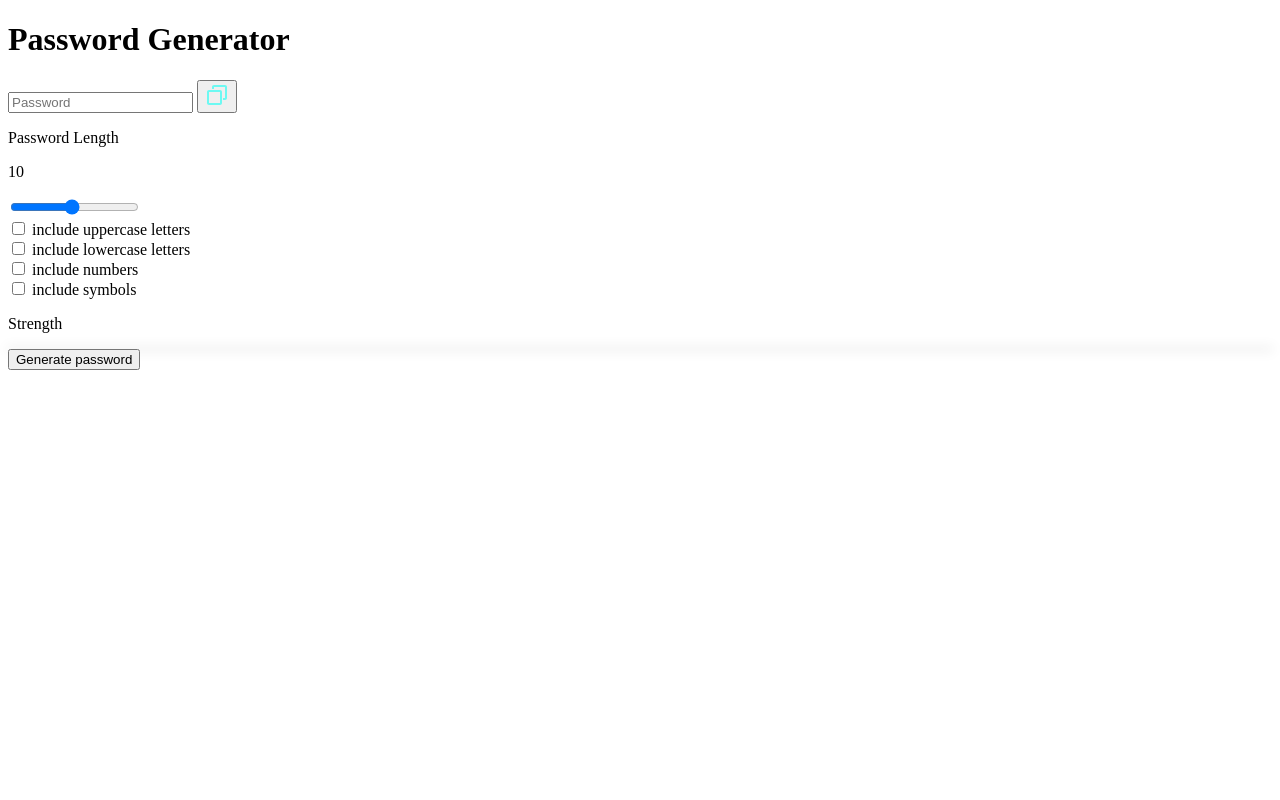
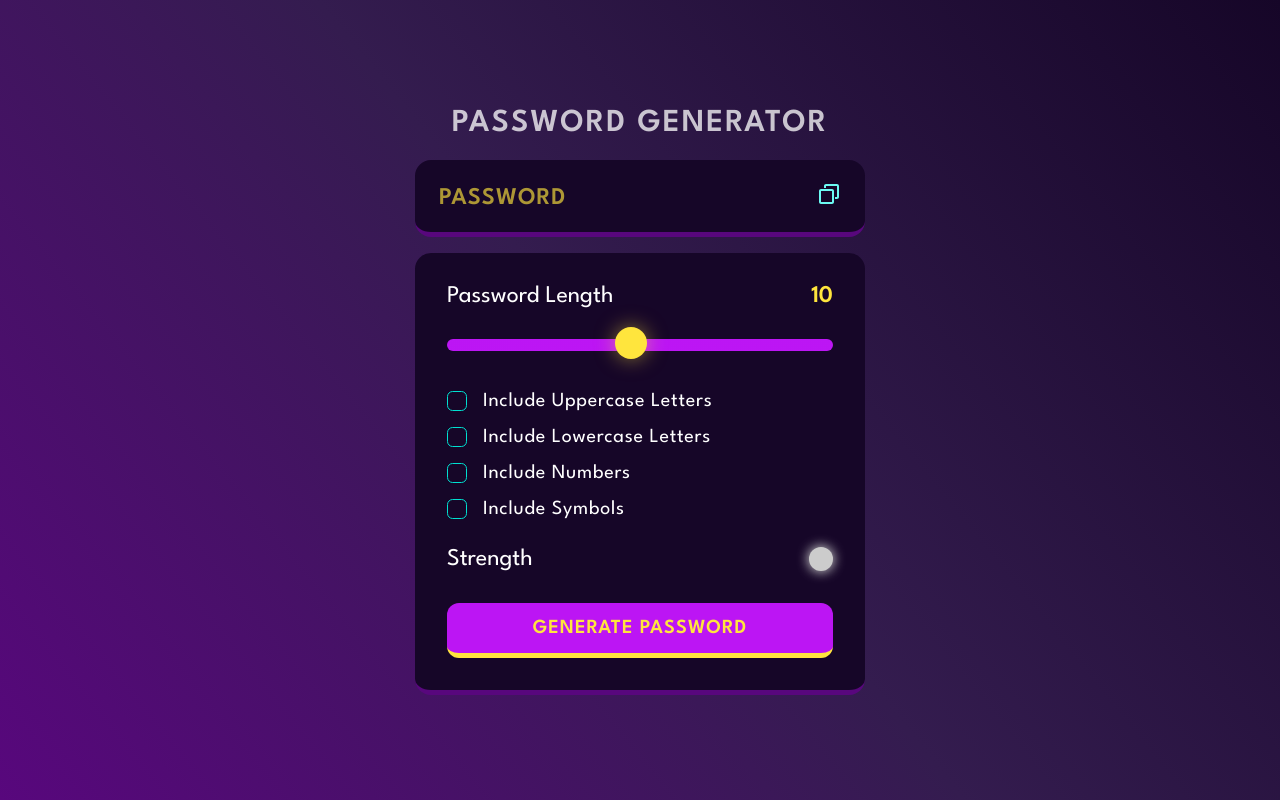
Before and after one commit to akshitthakur128/Password-Generator, a plain HTML site: page index.html in a window 1280 px wide. Drawn offline with Linux system fonts and the light colour scheme.

Commit message:
done with the css of the project

```diff
--- a/index.html
+++ b/index.html
@@ -14,7 +14,7 @@
       href="https://fonts.googleapis.com/css2?family=League+Spartan:wght@100;200;300;400;600&display=swap"
       rel="stylesheet"
     />
-    <link rel="stylesheet" href="./style.css" />
+    <link rel="stylesheet" href="./styles.css" />
   </head>
   <body>
     <div id="wrapper">
--- /dev/null
+++ b/styles.css
@@ -0,0 +1,262 @@
+*,
+*::before,
+*::after {
+  margin: 0;
+  padding: 0;
+  box-sizing: border-box;
+  font-family: "League Spartan", sans-serif;
+}
+
+button {
+  all: unset;
+  cursor: pointer;
+}
+
+:root {
+  --dk-violet: hsl(268, 75%, 9%);
+  --lt-violet: hsl(268, 47%, 21%);
+  --lt-violet2: hsl(281, 89%, 26%);
+  --vb-violet: hsl(285, 91%, 52%);
+  --vb-violet2: hsl(290, 70%, 36%);
+
+  --vb-yellow: hsl(52, 100%, 62%);
+
+  --pl-white: hsl(0, 0%, 100%);
+
+  --vb-cyan: hsl(176, 100%, 44%);
+  --vb-cyan2: hsl(177, 92%, 70%);
+
+  --dk-text: hsl(198, 20%, 13%);
+}
+
+#wrapper {
+  height: 100vh;
+  width: 100vw;
+  background: linear-gradient(
+    231deg,
+    rgba(22, 6, 40, 1) 0%,
+    rgba(52, 28, 79, 1) 50%,
+    rgba(88, 7, 125, 1) 100%
+  );
+  /* display: flex;
+    justify-content: center;
+    align-items: center;
+    flex-direction: column; */
+
+  display: grid;
+  place-items: center;
+  overflow: hidden auto;
+}
+
+/* Design Main Container */
+.container {
+  width: 90%;
+  max-width: 450px;
+}
+
+.heading {
+  line-height: 1.2;
+  color: var(--pl-white);
+  opacity: 0.75;
+  text-align: center;
+  text-transform: uppercase;
+  letter-spacing: 2px;
+}
+
+/* Display Container */
+.displayContainer {
+  position: relative;
+  background-color: var(--dk-violet);
+  border-radius: 1rem;
+  border-bottom: 0.35rem solid var(--lt-violet2);
+  padding-top: 0.35rem;
+  margin: 1rem 0;
+}
+
+.displayContainer input {
+  width: 100%;
+  background-color: transparent;
+  outline: none;
+  border: none;
+  padding: 1.15rem 1rem;
+  color: var(--vb-yellow);
+  font-weight: 600;
+  font-size: 1.5rem;
+  line-height: 30px;
+  letter-spacing: 1px;
+  padding-right: 3.25rem;
+}
+
+.displayContainer input::placeholder {
+  color: var(--vb-yellow);
+  text-transform: uppercase;
+  opacity: 0.65;
+  font-size: 1.5rem;
+  line-height: 30px;
+  position: absolute;
+  top: 50%;
+  left: 1.5rem;
+  transform: translateY(-50%);
+}
+
+.copyBtn {
+  position: absolute;
+  top: 50%;
+  transform: translateY(-50%);
+  right: 1.5rem;
+}
+
+/* Display Container End */
+
+/* Input Container Start  */
+.inputContainer {
+  background-color: var(--dk-violet);
+  border-radius: 1rem;
+  border-bottom: 0.35rem solid var(--lt-violet2);
+  padding: 2rem;
+  width: 100%;
+  /* color: var(--pl-white); */
+}
+
+/* Length Container Start  */
+.lengthContainer {
+  display: flex;
+  justify-content: space-between;
+  align-items: center;
+}
+
+.lengthContainer p:nth-child(1) {
+  color: var(--pl-white);
+  font-size: 1.5rem;
+}
+
+.lengthContainer p:nth-child(2) {
+  color: var(--vb-yellow);
+  font-size: 1.5rem;
+  font-weight: 600;
+}
+
+/* Length Container End  */
+
+/* Slider Start  */
+.slider {
+  appearance: none;
+  width: 100%;
+  margin-top: 2rem;
+  margin-bottom: 1.5rem;
+  border: none;
+  outline: none;
+  border-radius: 1rem;
+  height: 0.75rem;
+  background: var(--lt-violet);
+  background-image: linear-gradient(var(--vb-violet), var(--vb-violet));
+  background-repeat: no-repeat;
+  cursor: pointer;
+}
+
+.slider:focus {
+  outline: 3px solid var(--vb-yellow);
+}
+
+.slider::-webkit-slider-thumb {
+  appearance: none;
+  width: 2rem;
+  height: 2rem;
+  border-radius: 50%;
+  background: var(--vb-yellow);
+  box-shadow: 0px 0px 20px 0px rgba(255, 229, 61, 0.5);
+  transition: all 100ms ease-in;
+  cursor: pointer;
+  margin-top: -3px;
+  z-index: 2;
+  position: relative;
+}
+
+.slider::-webkit-slider-thumb:hover {
+  outline: 2px solid var(--vb-yellow);
+  background-color: var(--dk-violet);
+  box-shadow: 0px 0px 25px 5px rgba(255, 229, 61, 0.8);
+}
+
+/* Checkboxes Start */
+.check {
+  margin: 1rem 0;
+  display: flex;
+  align-items: center;
+  gap: 0 1rem;
+}
+
+.check label {
+  text-transform: capitalize;
+  color: var(--pl-white);
+  font-size: 1.25rem;
+  letter-spacing: 0.75px;
+}
+
+.check input {
+  appearance: none;
+  width: 20px;
+  height: 20px;
+  border: 1px solid var(--vb-cyan);
+  cursor: pointer;
+  position: relative;
+  border-radius: 0.35rem;
+}
+
+.check input:checked {
+  background-color: var(--vb-cyan);
+}
+
+.check input:checked::before {
+  position: absolute;
+  content: "✔";
+  color: var(--dk-text);
+  font-size: 1.05rem;
+  font-weight: 600;
+  left: 50%;
+  transform: translateX(-50%);
+  top: -3.5px;
+}
+
+/* Checkboxes End */
+
+/* Strength Container Start  */
+
+.strengthContainer {
+  display: flex;
+  justify-content: space-between;
+  align-items: center;
+  margin-top: 1.75rem;
+  margin-bottom: 2rem;
+}
+
+.strengthContainer p {
+  color: var(--pl-white);
+  font-size: 1.5rem;
+}
+
+.indicator {
+  width: 1.5em;
+  height: 1.5rem;
+  border-radius: 50%;
+}
+
+/* Strength Container End  */
+
+/* Generate Button  */
+#generateBtn {
+  background: var(--vb-violet);
+  width: 100%;
+  padding: 1rem 0;
+  border-radius: 0.75rem;
+  border-bottom: 0.35rem solid var(--vb-yellow);
+  text-transform: uppercase;
+  letter-spacing: 1px;
+  color: var(--vb-yellow);
+  font-weight: 600;
+  font-size: 1.25rem;
+  text-align: center;
+}
+
+/* Generate Button Ends
+ */
```
